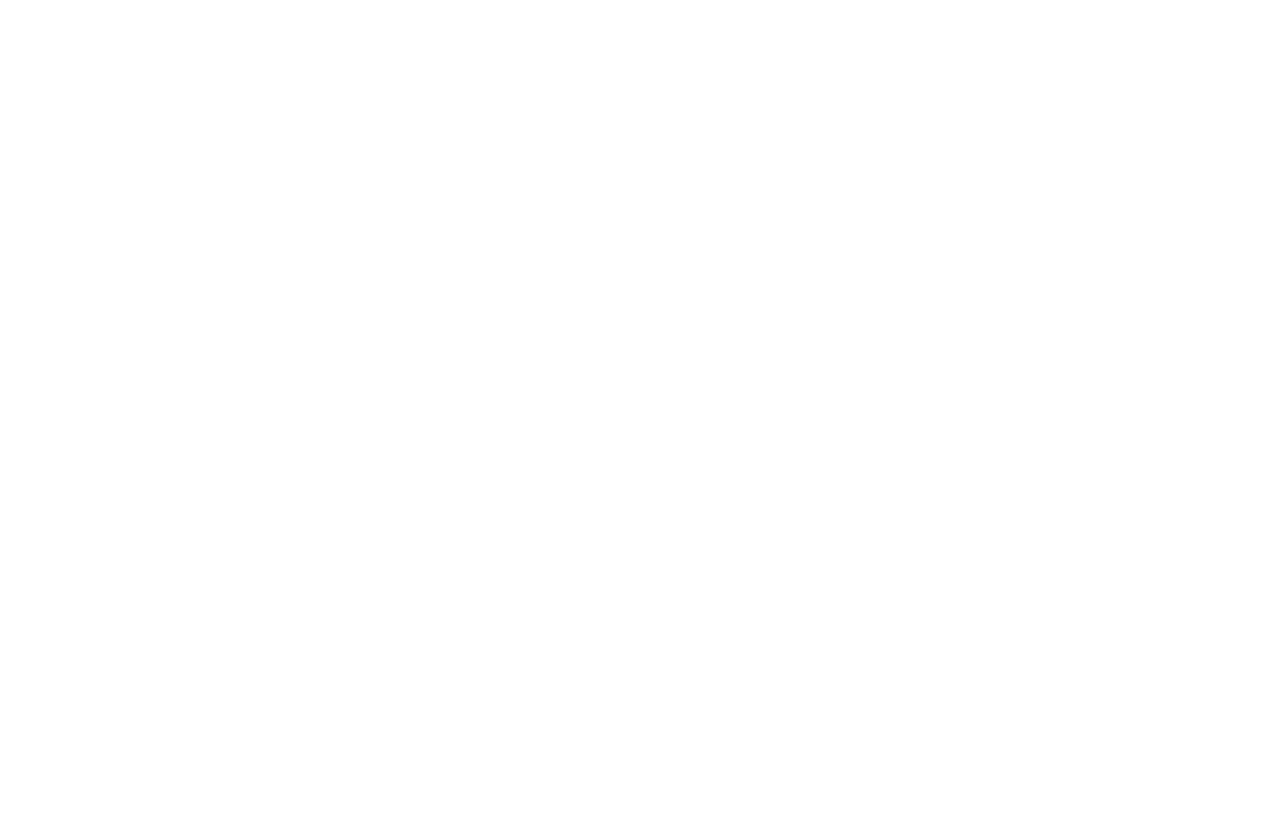
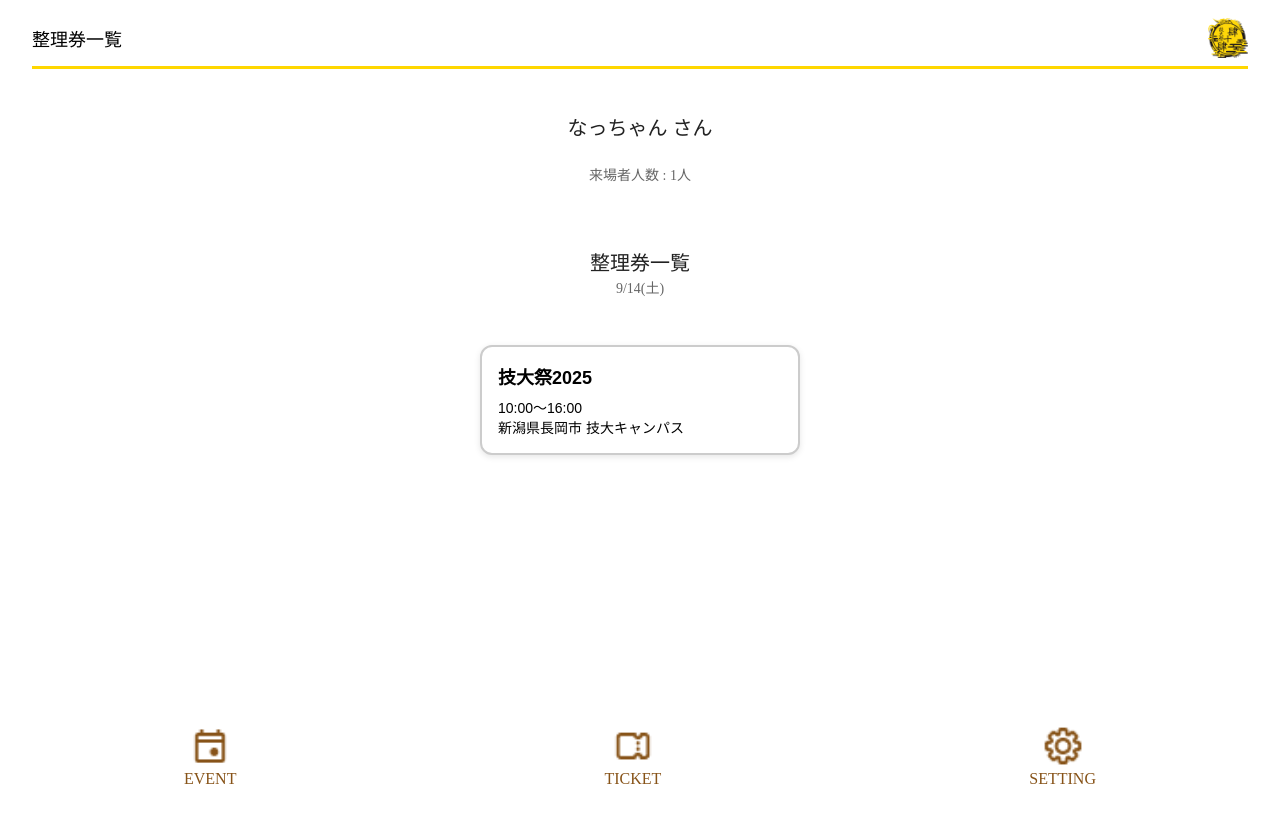
Before and after one commit to nutmeg-TeamRyoku-Cha/Ticket-Distribute, a React (Vite) app in the folder web/: page /TicketList in a window 1280 px wide. Before the commit this address had no page. Shown: the top 822 px of the page. Before the commit the page ends 800 px from the top, so only its background shows below. Built offline with nearby package versions, Linux system fonts and the light colour scheme.

Commit message:
[add] add TicketList [fix] add TicketList component (#19)

```diff
--- a/web/src/App.tsx
+++ b/web/src/App.tsx
@@ -7,6 +7,7 @@
 
 //Page
 import LoginPage from "./pages/login";
+import TicketList from "./pages/TicketList";
 
 //Component
 import Button from "./components/atomic/Button";
@@ -117,6 +118,7 @@
             }
         />
         <Route path="/login" element={<LoginPage />} />
+        <Route path="/TicketList" element={<TicketList />} />
       </Routes>
     </Router>
   );
--- /dev/null
+++ b/web/src/pages/TicketList.css
@@ -0,0 +1,46 @@
+.TicketList-container {
+  min-height: 100svh;
+  display: flex;
+  justify-content: center;
+  align-items: flex-start;
+  background-color: #fff;
+  padding: max(16px, env(safe-area-inset-top)) 12px 24px;
+}
+
+.TicketList-frame {
+  width: 100%;
+  max-width: 420px;
+  padding: 20px 12px 32px;
+}
+
+.Ticket-form {
+  display: flex;
+  flex-direction: column;
+  gap: 10px;
+}
+
+.login-submitrow {
+  display: flex;
+  justify-content: center;
+  margin-top: 8px;
+  margin-bottom: 14px;
+}
+
+.login-divider {
+  display: grid;
+  grid-template-columns: 1fr auto 1fr;
+  align-items: center;
+  gap: 12px;
+  color: #888;
+  font-size: 12px;
+  margin: 8px 0 12px;
+}
+
+.login-line {
+  height: 1px;
+  background-color: #ddd;
+}
+
+@media (min-width: 480px) {
+  .login-frame { padding: 24px 16px 40px; }
+}
--- /dev/null
+++ b/web/src/pages/TicketList.tsx
@@ -0,0 +1,40 @@
+import React, {useState} from "react"
+
+import Label from "../components/atomic/Label"
+import TicketCard from "../components/atomic/TicketCard"
+import Header from "../components/Header"
+import Footer from "../components/Footer"
+
+import "./TicketList.css"
+
+const TicketList: React.FC = () => {
+  const [regNickname, setRegNickname] = useState("");
+  const [regBirthDate, setRegBirthDate] = useState("");
+  const [regPartySize, setRegPartySize] = useState("");
+
+  const [loginNickname, setLoginNickname] = useState("");
+  const [loginBirthDate, setLoginBirthDate] = useState("");
+
+  return (
+    <>
+      <Header title="整理券一覧" />
+      <div className="TicketList-container">
+        <div className="TicketList-frame">
+          <div style={{ textAlign: "center", lineHeight: 1.35, marginBottom: 12 }}>
+            <Label text="なっちゃん  さん" fontSize={20} color="#222" /> <br></br> <br></br>
+            <Label text="来場者人数 : 1人" fontSize={14} color="#666" /> <br></br> <br></br><br></br> <br></br>
+            <Label text="整理券一覧" fontSize={20} color="#222" /> <br></br>
+            <Label text="9/14(土)" fontSize={14} color="#666" /> <br></br> <br></br>
+          </div>
+
+          <div className="Ticket-form">
+            <TicketCard title="技大祭2025" time="10:00～16:00" location="新潟県長岡市 技大キャンパス" onClick={() => alert("チケットがクリックされました！")} />
+          </div>
+        </div>
+      </div>
+      <Footer/>
+    </>
+  );
+};
+
+export default TicketList;
```
